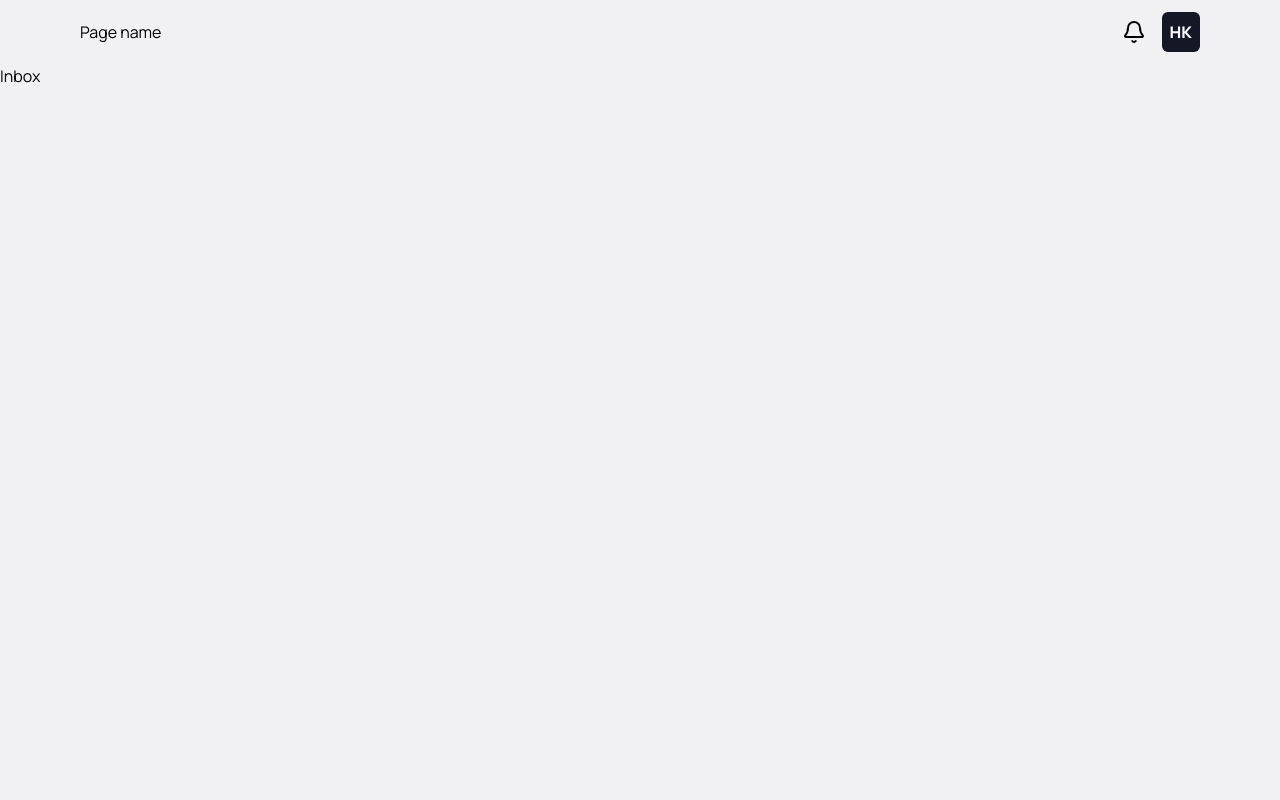
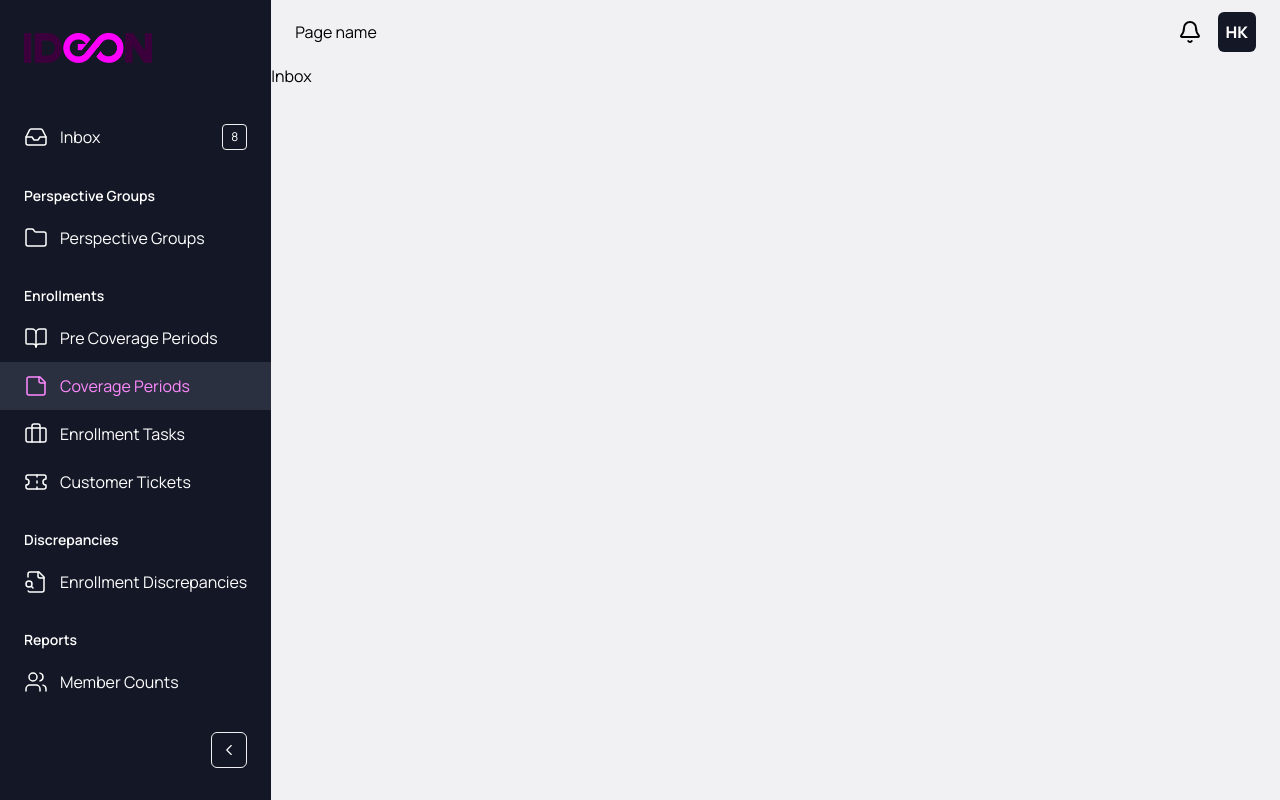
Before and after one commit to matheusvoriboli/ideon, a React (Vite) app: page / in a window 1280 px wide. Built offline with nearby package versions, Linux system fonts and the light colour scheme.

Commit message:
feat: sidemenu and button components

```diff
--- a/src/components/Button/Button.tsx
+++ b/src/components/Button/Button.tsx
@@ -0,0 +1,28 @@
+type ButtonProps = {
+  children: React.ReactNode
+  onClick: () => void
+  variant?: 'primary' | 'outline'
+  className?: string
+}
+
+const Button = ({
+  children,
+  onClick,
+  variant = 'primary',
+  className,
+}: ButtonProps) => {
+  return (
+    <button
+      className={`flex items-center justify-center p-2 rounded-md cursor-pointer ${className} ${
+        variant === 'primary'
+          ? 'bg-ideon-primary-300 text-white'
+          : 'bg-transparent border-ideon-light border'
+      }`}
+      onClick={onClick}
+    >
+      {children}
+    </button>
+  )
+}
+
+export default Button
--- a/src/components/Header/Header.tsx
+++ b/src/components/Header/Header.tsx
@@ -3,12 +3,10 @@ import { Bell } from 'lucide-react'
 const Header: React.FC = () => {
   return (
     <header>
-      <div className="max-w-6xl mx-auto px-4">
+      <div className="px-6">
         <div className="flex justify-between items-center h-16">
           {/* TODO: Send page name as parameter */}
           <div className="flex items-center">Page name</div>
-
-          {/* Navigation Menu */}
           <nav className="flex items-center space-x-4">
             <Bell />
             <div className="flex items-center text-white p-2 rounded-md font-extrabold bg-ideon-dark">
--- a/src/components/Layout/Layout.tsx
+++ b/src/components/Layout/Layout.tsx
@@ -1,12 +1,121 @@
+import {
+  Folder,
+  Inbox,
+  Briefcase,
+  Ticket,
+  Users,
+  BarChart3,
+  Clock,
+  Settings,
+  BookOpen,
+  StickyNote,
+  FileSearch,
+} from 'lucide-react'
 import { Outlet } from 'react-router-dom'
-import { Header } from '~/components'
+import { Header, SideMenu } from '~/components'
 
-const Layout: React.FC = () => {
+const Layout = () => {
+  const sideMenuSections = [
+    {
+      items: [
+        {
+          label: 'Inbox',
+          icon: <Inbox strokeWidth={1.5} />,
+          onClick: () => {},
+          badge: 8,
+        },
+      ],
+    },
+    {
+      title: 'Perspective Groups',
+      items: [
+        {
+          label: 'Perspective Groups',
+          icon: <Folder strokeWidth={1.5} />,
+          onClick: () => {},
+        },
+      ],
+    },
+    {
+      title: 'Enrollments',
+      items: [
+        {
+          label: 'Pre Coverage Periods',
+          icon: <BookOpen strokeWidth={1.5} />,
+          onClick: () => {},
+        },
+        {
+          label: 'Coverage Periods',
+          icon: <StickyNote strokeWidth={1.5} />,
+          onClick: () => {},
+          isActive: true,
+        },
+        {
+          label: 'Enrollment Tasks',
+          icon: <Briefcase strokeWidth={1.5} />,
+          onClick: () => {},
+        },
+        {
+          label: 'Customer Tickets',
+          icon: <Ticket strokeWidth={1.5} />,
+          onClick: () => {},
+        },
+      ],
+    },
+    {
+      title: 'Discrepancies',
+      items: [
+        {
+          label: 'Enrollment Discrepancies',
+          icon: <FileSearch strokeWidth={1.5} />,
+          onClick: () => {},
+        },
+      ],
+    },
+    {
+      title: 'Reports',
+      items: [
+        {
+          label: 'Member Counts',
+          icon: <Users strokeWidth={1.5} />,
+          onClick: () => {},
+        },
+        {
+          label: 'SLA Performance',
+          icon: <BarChart3 strokeWidth={1.5} />,
+          onClick: () => {},
+        },
+        {
+          label: 'Time to Production',
+          icon: <Clock strokeWidth={1.5} />,
+          onClick: () => {},
+        },
+      ],
+    },
+    {
+      title: 'Admin',
+      items: [
+        {
+          label: 'Users',
+          icon: <Users strokeWidth={1.5} />,
+          onClick: () => {},
+        },
+        {
+          label: 'Account Settings',
+          icon: <Settings strokeWidth={1.5} />,
+          onClick: () => {},
+        },
+      ],
+    },
+  ]
   return (
-    <div className="min-h-screen">
-      <Header />
-      <main>
-        <Outlet />
+    <div className="min-h-screen flex">
+      <SideMenu sections={sideMenuSections} />
+      <main className="flex flex-1 flex-col">
+        <Header />
+        <div className="flex-1">
+          <Outlet />
+        </div>
       </main>
     </div>
   )
--- a/src/components/SideMenu/SideMenu.tsx
+++ b/src/components/SideMenu/SideMenu.tsx
@@ -1,5 +1,83 @@
-const SideMenu = () => {
-  return <div>SideMenu</div>
+import { ChevronLeft } from 'lucide-react'
+import { useState } from 'react'
+import { Button } from '~/index'
+
+type SideMenuSectionProps = {
+  title?: string
+  items: {
+    label: string
+    icon: React.ReactNode
+    onClick: () => void
+    isActive?: boolean
+    badge?: number
+  }[]
+}
+type SideMenuProps = {
+  sections: SideMenuSectionProps[]
+}
+
+export const SideMenu = ({ sections }: SideMenuProps) => {
+  const [isCollapsed, setIsCollapsed] = useState(false)
+  return (
+    <div className="h-screen bg-ideon-dark text-white relative flex flex-col">
+      <div className={`pt-8 pb-4 ${isCollapsed ? 'hidden' : ''}`}>
+        <img src="/ideon-logo.png" alt="Logo" className="h-8 mb-8 px-6" />
+      </div>
+
+      <div className={`flex-1 overflow-y-auto px-0`}>
+        {sections.map((section, index) => (
+          <div
+            key={index}
+            className={`flex flex-col ${isCollapsed ? '' : 'mb-6'}`}
+          >
+            {section.title && !isCollapsed && (
+              <div className="font-semibold text-sm mb-2 px-6">
+                {section.title}
+              </div>
+            )}
+            {section.items.map(item => (
+              <div
+                key={item.label}
+                className={`flex items-center  cursor-pointer py-3 hover:opacity-80 ${isCollapsed ? 'justify-center px-3' : 'gap-3 px-6'} ${
+                  item.isActive
+                    ? 'text-ideon-primary-400 bg-ideon-dark-100 '
+                    : ''
+                }`}
+                onClick={item.onClick}
+              >
+                {item.icon}
+                <span className={`${isCollapsed ? 'hidden' : ''}`}>
+                  {item.label}
+                </span>
+                {item.badge && !isCollapsed && (
+                  <div className="border border-ideon-light rounded-sm px-2 py-1 text-xs ml-auto">
+                    {item.badge}
+                  </div>
+                )}
+              </div>
+            ))}
+          </div>
+        ))}
+      </div>
+
+      {/* Botão sempre visível no bottom */}
+      <div className={` pb-8 flex justify-end ${isCollapsed ? 'p-3' : 'p-6'}`}>
+        <Button
+          variant="outline"
+          onClick={() => setIsCollapsed(!isCollapsed)}
+          className="ml-auto"
+        >
+          <ChevronLeft
+            size={18}
+            strokeWidth={1.5}
+            className={`transition-transform duration-300 ${
+              isCollapsed ? 'rotate-180' : ''
+            }`}
+          />
+        </Button>
+      </div>
+    </div>
+  )
 }
 
 export default SideMenu
--- a/src/components/index.ts
+++ b/src/components/index.ts
@@ -1,3 +1,5 @@
 // Barrel exports for components
 export { default as Layout } from './Layout/Layout'
 export { default as Header } from './Header/Header'
+export { default as SideMenu } from './SideMenu/SideMenu'
+export { default as Button } from './Button/Button'
--- a/src/index.css
+++ b/src/index.css
@@ -13,6 +13,7 @@
   --color-ideon-secondary-500: #00ffff;
   --color-ideon-light: #f1f1f3;
   --color-ideon-dark: #141826;
+  --color-ideon-dark-100: #2b3041;
 }
 
 :root {
```
Also changed, not shown: public/ideon-logo.png (renamed from src/assets/ideon-logo.png).
